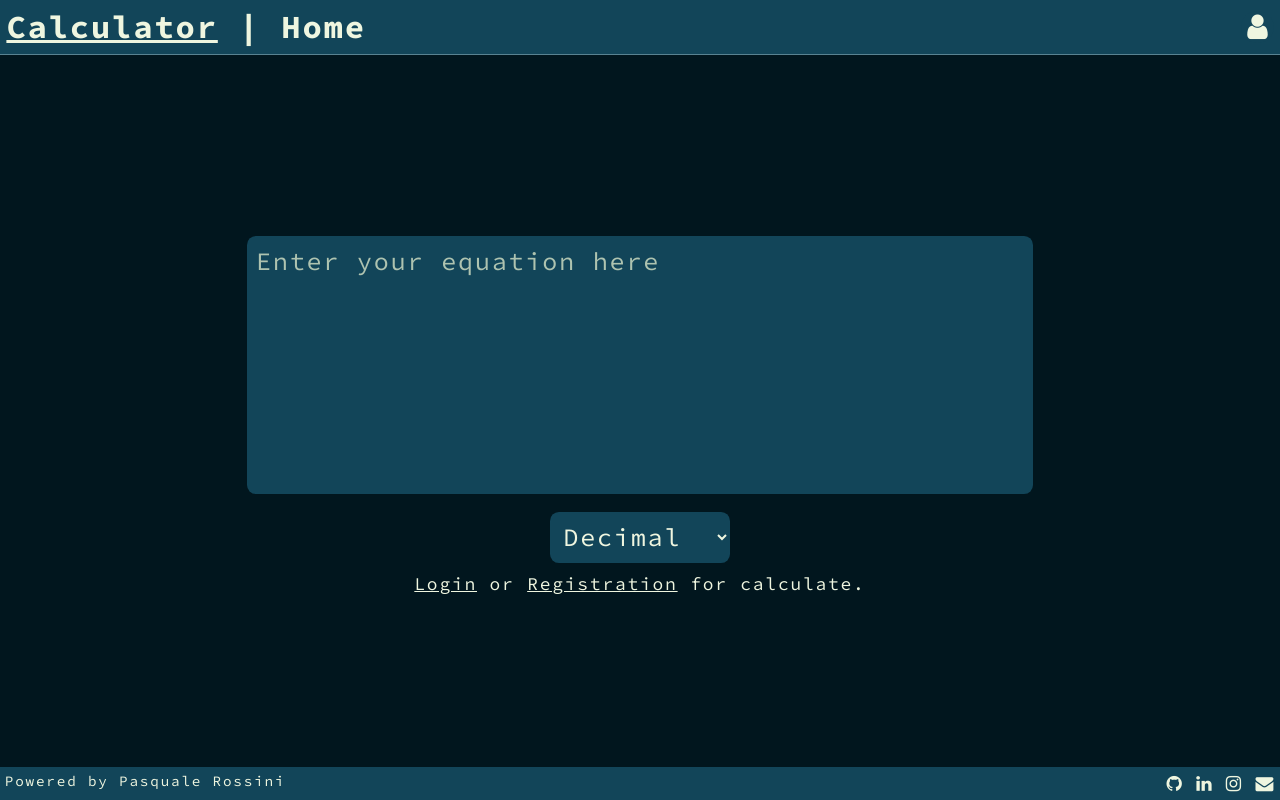
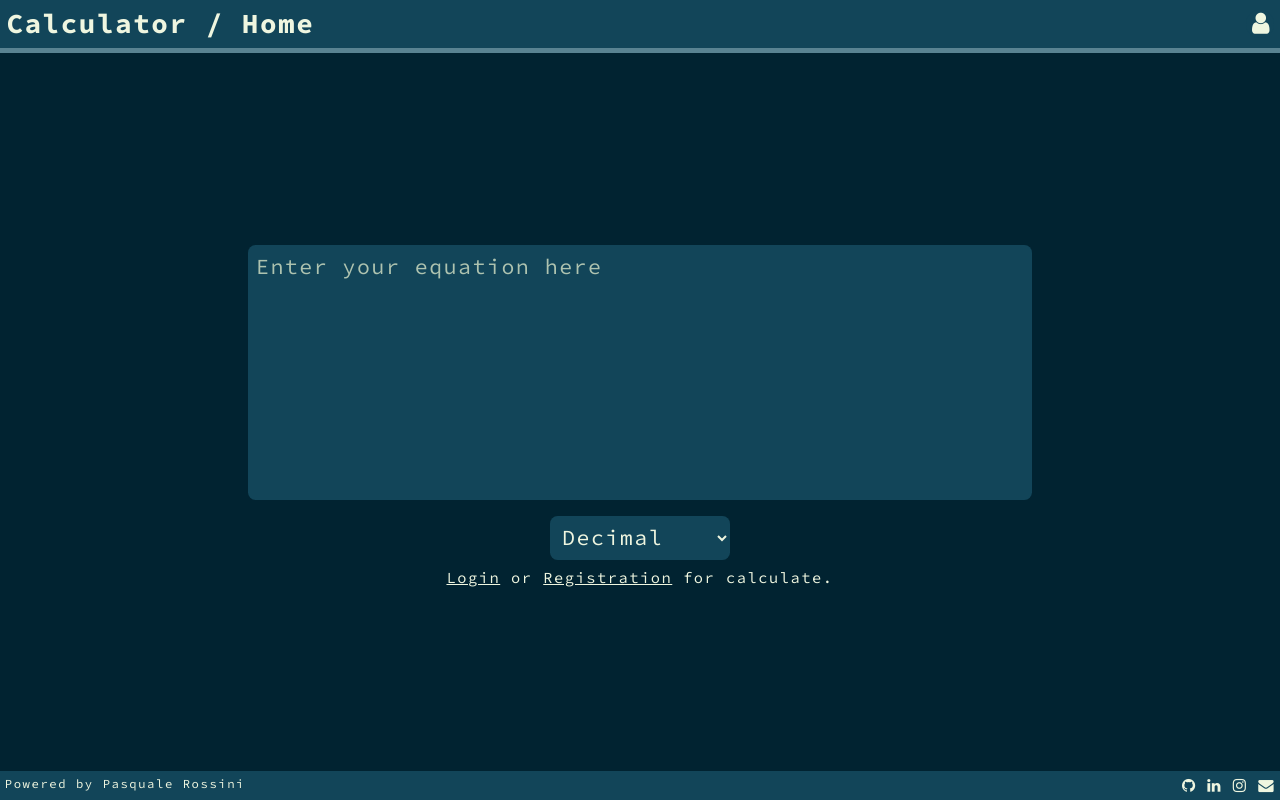
Before and after one commit to Firi0n/calculator-account, a PHP site: page /projects/ in a window 1280 px wide. Run offline with PHP 8.4, Linux system fonts and the light colour scheme; some web fonts are replaced.

Commit message:
graphic adjust

```diff
--- a/account/twoFA.css
+++ b/account/twoFA.css
@@ -1,5 +1,9 @@
 input {
     width: 37vw;
+}
+
+div{
+    width: 35vw;
 }
 
 div>input {
--- a/templates/header/header.css
+++ b/templates/header/header.css
@@ -8,7 +8,11 @@ header > div{
     justify-content: space-between;
     align-items: center;
     padding: 0.8vh;
-    border-bottom: 1px solid var(--quaternary-color);
+    border-bottom: 5px solid var(--quaternary-color);
+}
+
+h1 > a{
+    text-decoration: none;
 }
 
 #list{
--- a/templates/header/header.php
+++ b/templates/header/header.php
@@ -1,5 +1,5 @@
 <div>
-    <h1><a href="<?= $path ?>">Calculator</a> | <?= $title ?></h1>
+    <h1><a href="<?= $path ?>">Calculator</a> / <?= $title ?></h1>
     <button id="list_button" onclick="show()">
         <i id="account_icon" class="fa fa-light fa-user"></i>
     </button>
--- a/templates/template.css
+++ b/templates/template.css
@@ -1,7 +1,7 @@
 @import url('https://fonts.googleapis.com/css2?family=Aboreto&family=Source+Code+Pro:ital,wght@0,200;0,300;0,400;0,500;0,600;0,700;0,800;0,900;1,200;1,300;1,400;1,500;1,600;1,700;1,800;1,900&display=swap');
 
 :root {
-    --primary-color: #01161E;
+    --primary-color: #012331;
     --secondary-color: #EFF6E0;
     --tertiary-color: #124559;
     --quaternary-color: #598392;
@@ -9,7 +9,7 @@
 }
 
 html {
-    font-size: 1.4vw;
+    font-size: 1.2vw;
 }
 
 body {
@@ -56,7 +56,7 @@ textarea {
 input[type="text"],
 input[type="password"],
 input[type="email"] {
-    width: 40vw;
+    width: 35vw;
 }
 
 select,
```
